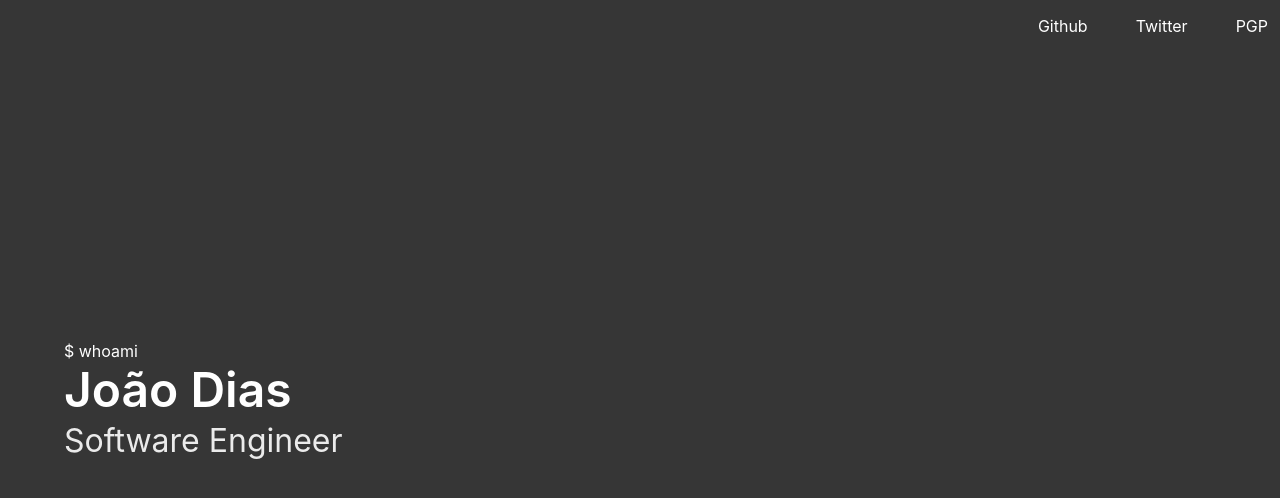
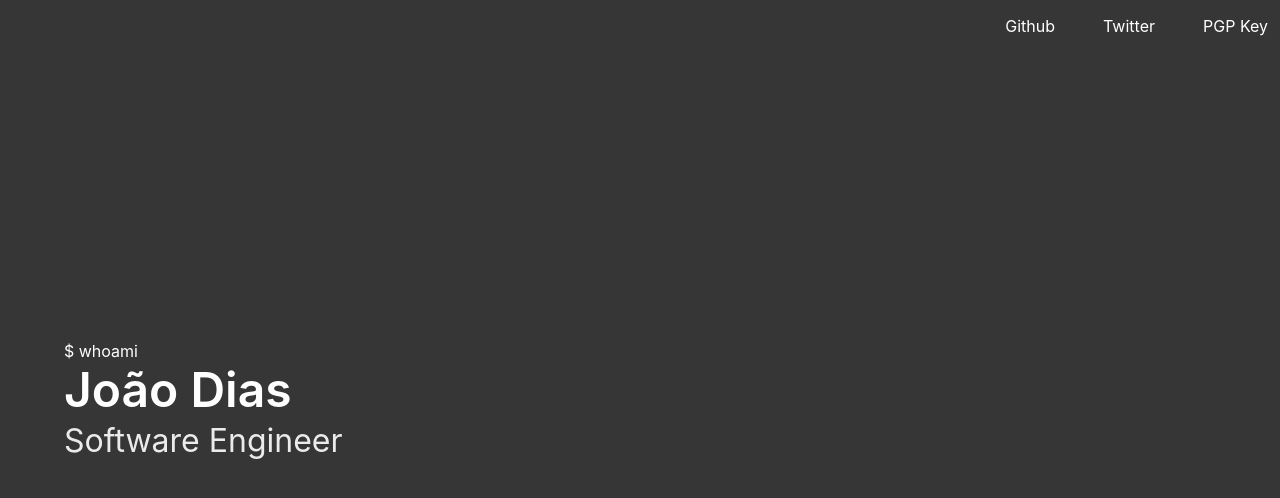
Before and after one commit to jaonoctus/jaonoct.us, a plain HTML site: page index.html in a window 1280 px wide. Drawn offline with nearby package versions, Linux system fonts and the light colour scheme.

Commit message:
typo: rename PGP Key

```diff
--- a/index.html
+++ b/index.html
@@ -35,7 +35,7 @@
           <span class="icon">
             <i class="fas fa-info"></i>
           </span>
-          <span>PGP</span>
+          <span>PGP Key</span>
         </a>
       </div>
     </div>
```
